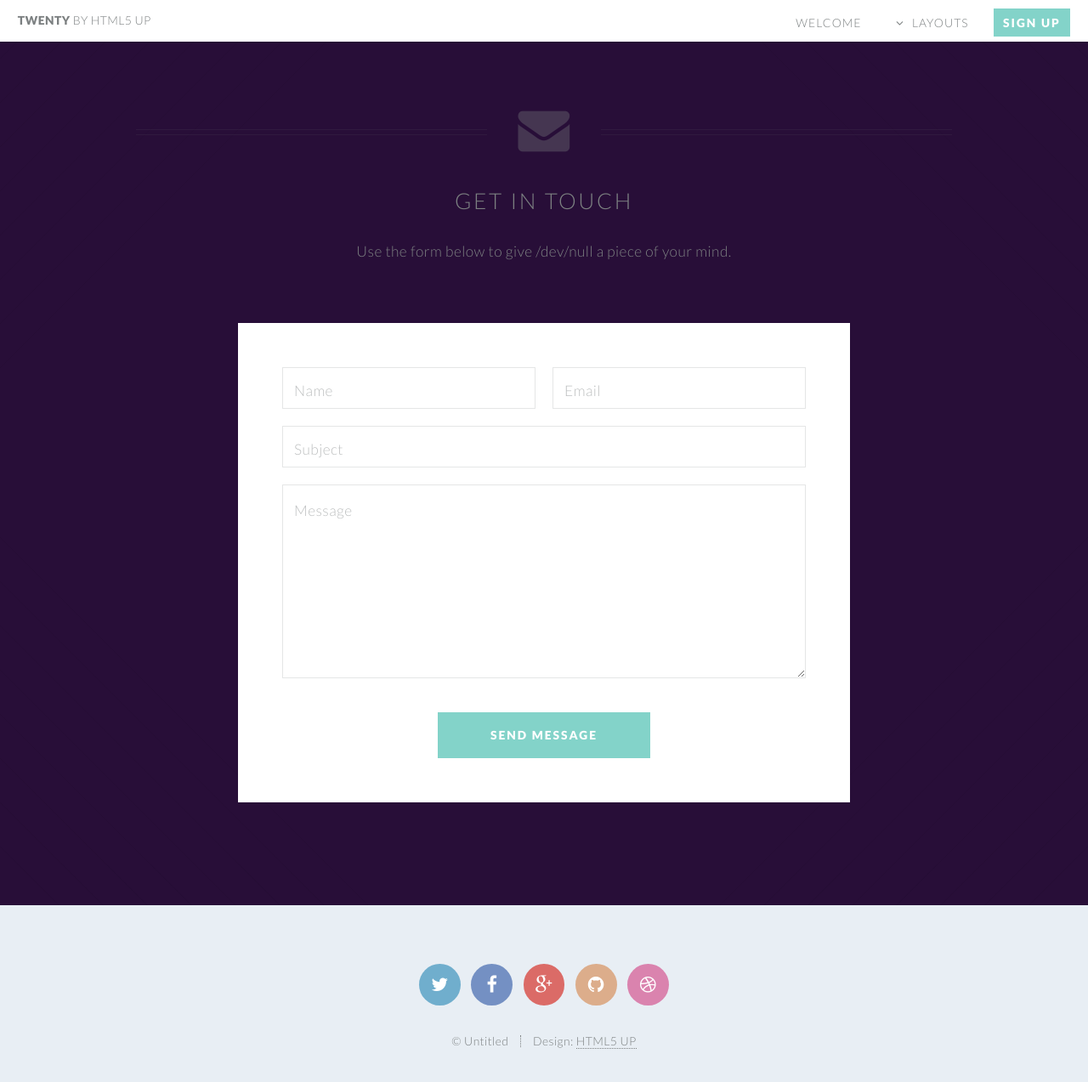
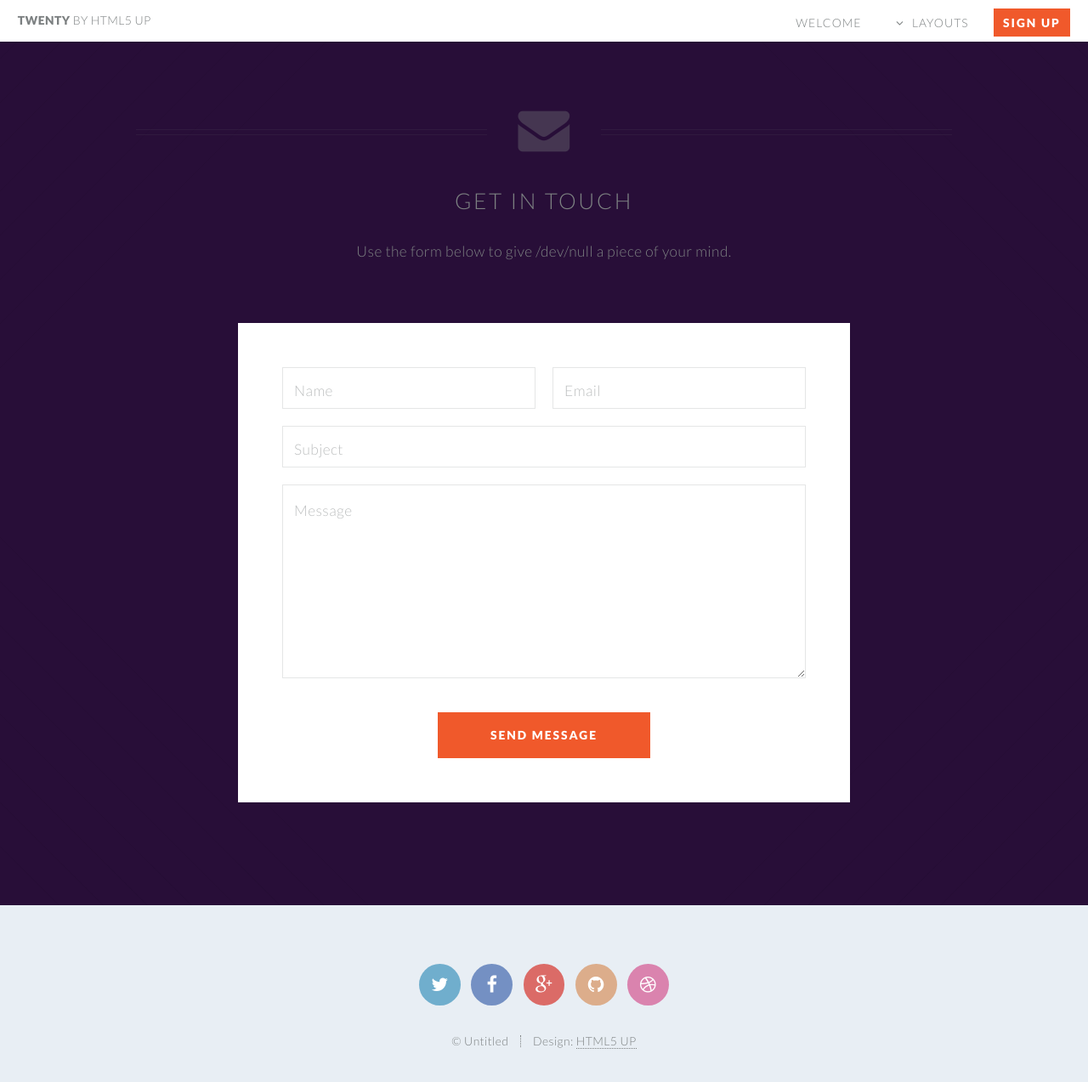
Before and after one commit to webbje/bow-v2, a Jekyll site: the page contact.html, which Jekyll copies as it is, in a window 1280 px wide and 1301 px high. Shown: the top 1273 px of the window at 85% size. Built offline with Jekyll 4.4.1, drawn with Linux system fonts in a browser that asks for light colours.

Commit message:
Button.special goes from sugarbag light to orange for "Contact" and CFA

```diff
--- a/css/style.css
+++ b/css/style.css
@@ -531,8 +531,8 @@
 		input[type="submit"].special,
 		input[type="reset"].special,
 		.button.special {
-			background: #83d3c9;
-			border-color: #83d3c9;
+			background: #f0592b;
+			border-color: #f0592b;
 			color: white !important;
 		}
 
```
